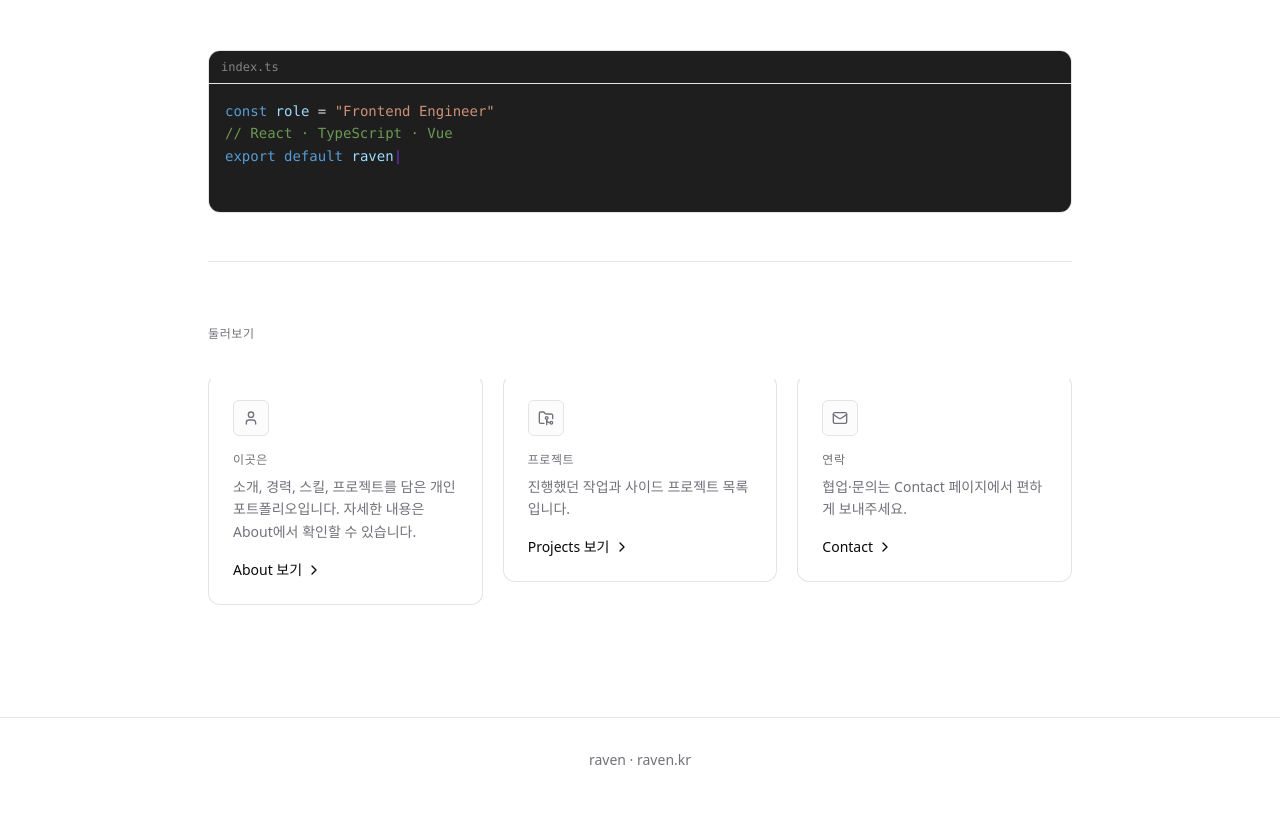
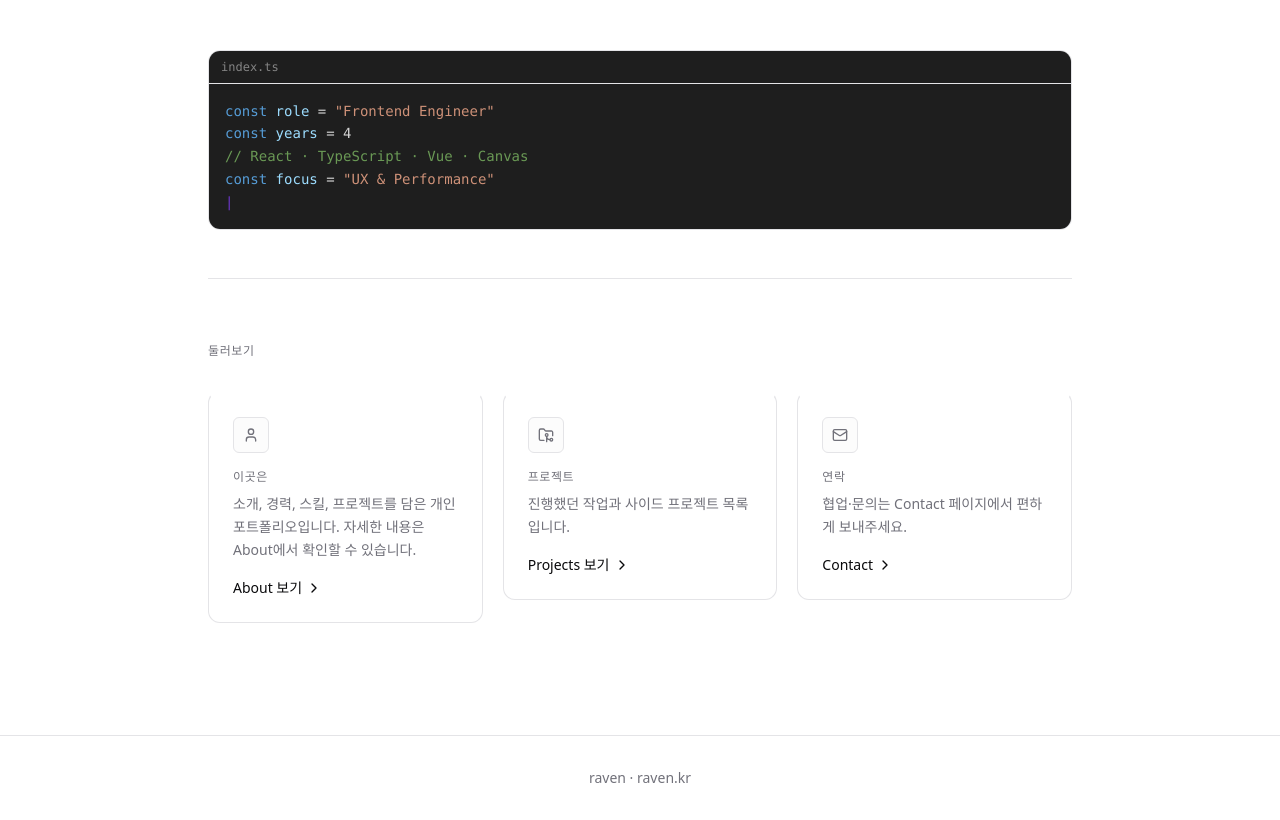
Before and after one commit to oobg/site, a React (Vite) app: page / in a window 1280 px wide. Shown: the part 820-1640 px from the top of the page. Built offline with nearby package versions, Linux system fonts and the light colour scheme; a web font is replaced by a local one.

Commit message:
feat: 프로필 코드 블록 업데이트 및 기술 스택 확장
- welcomeCodeLines에 새로운 변수 추가: years 및 focus
- 기술 스택에 Canvas 추가하여 다양성 향상

```diff
--- a/src/shared/content/profile.ts
+++ b/src/shared/content/profile.ts
@@ -14,7 +14,10 @@ export const welcomeDescription =
 /** 홈 타이핑 코드 블록에 표시할 줄 (한 번만 재생) */
 export const welcomeCodeLines = [
   'const role = "Frontend Engineer"',
-  '// React · TypeScript · Vue',
+  'const years = 4',
+  '// React · TypeScript · Vue · Canvas',
+  'const focus = "UX & Performance"',
+  '',
   'export default raven',
 ]
 
```
